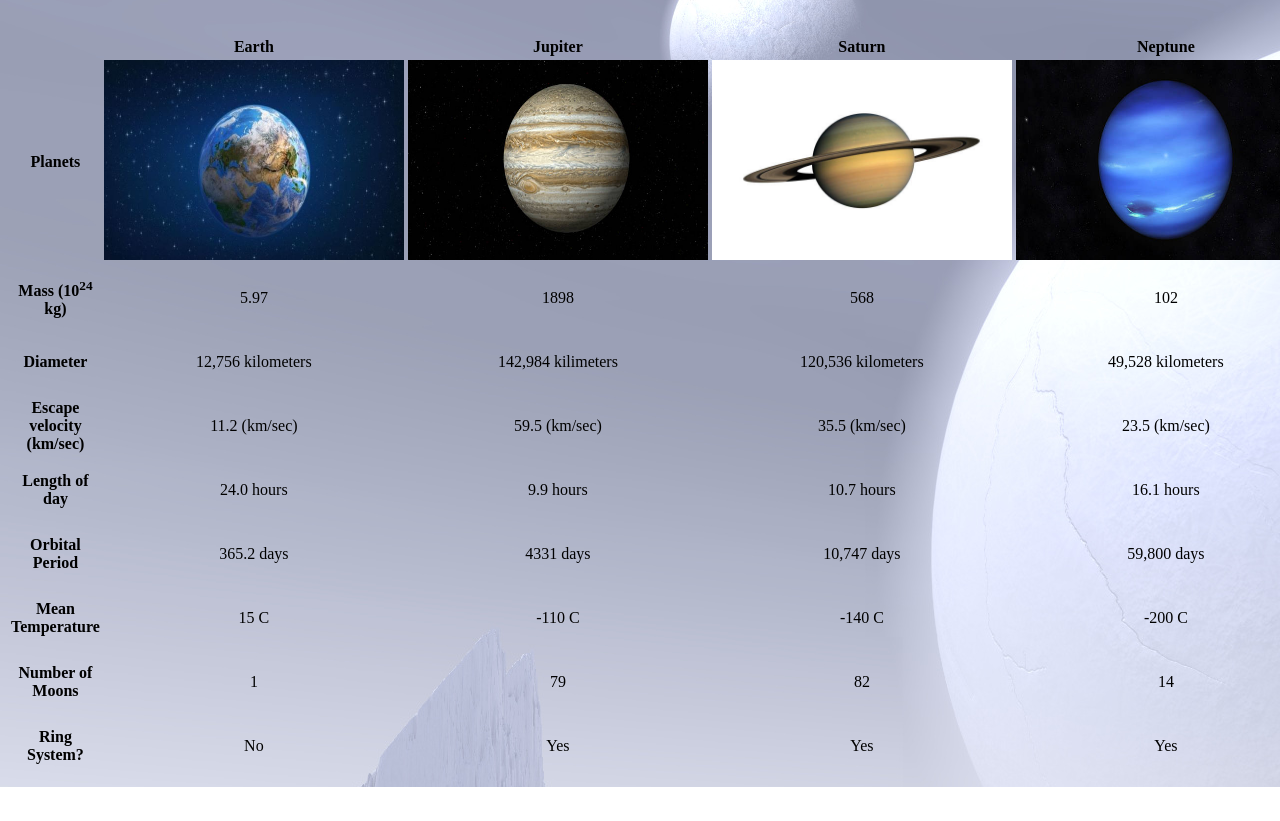
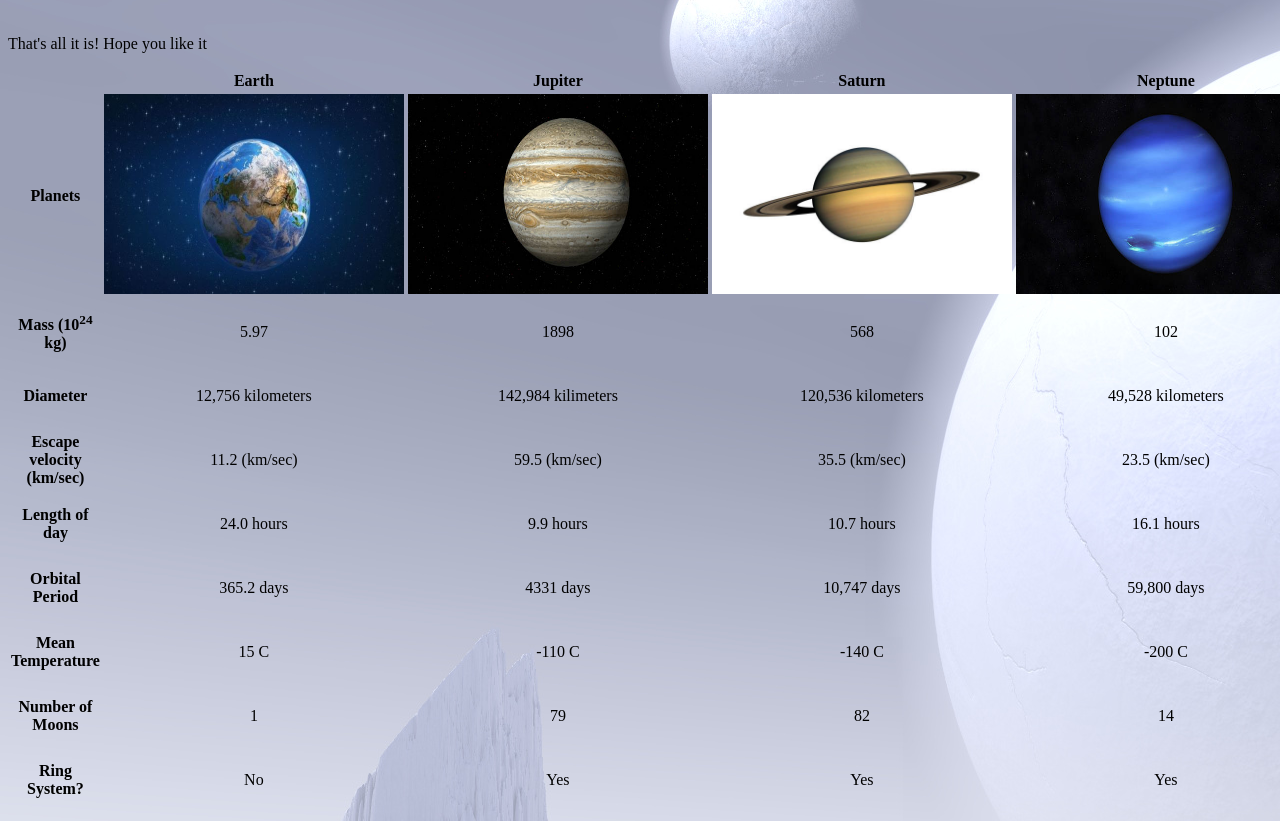
Before and after one commit to Shilpa206/ITM_361_Lab_5, a plain HTML site: page index.html in a window 1280 px wide. Shown: the part 123-944 px from the top of the page. Before the commit the page ends 910 px from the top, so only its background shows below. Drawn offline with Linux system fonts and the light colour scheme.

Commit message:
changes in  html code

```diff
--- a/index.html
+++ b/index.html
@@ -78,6 +78,8 @@
 	  <td>Yes</td>
 	  <td>Yes</td>
 	</tr>
-
+	<footer>
+	  <p>That's all it is! Hope you like it</p>
+	</footer>
 </body>
 </html>
```
